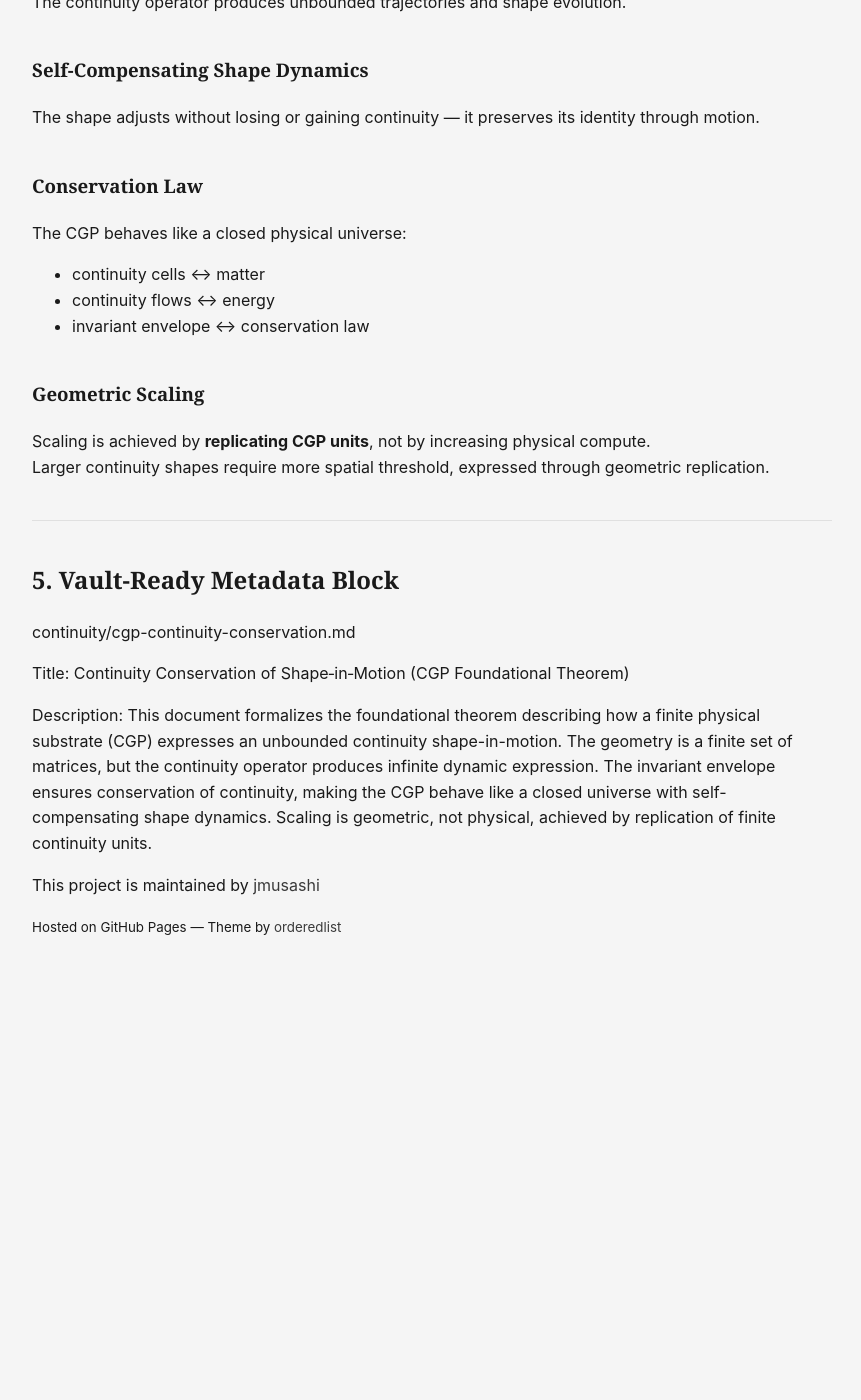
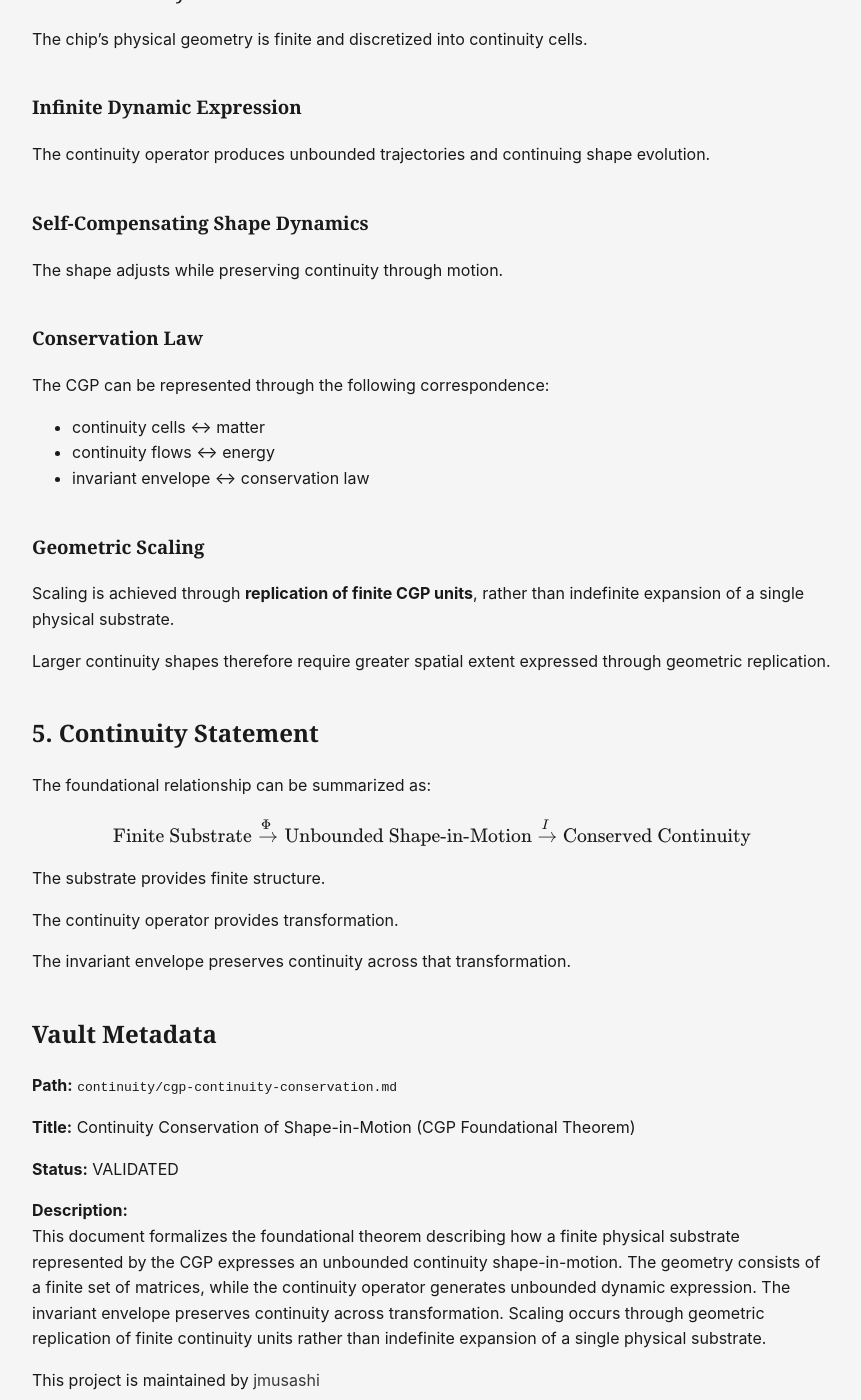
Before and after one commit to jmusashi/joel-continuity-vault, a Jekyll site: the page built from continuity/cgp-continuity-conservation.md, in a window 1280 px wide and 1400 px high, scrolled down 3747 px. Shown: the whole window, without its empty margins (208-1069 px from the left). Built offline with Jekyll 4.4.1, drawn with Linux system fonts in a browser that asks for light colours; our own code applies the rules of GitHub Pages for plain Markdown files; a script that is not in the unit is left out; before the commit the page ends 4727 px from its top, so only the background shows below that; some of the changed text lies outside the part shown.

Commit message:
Update cgp-continuity-conservation.md

```diff
--- a/continuity/cgp-continuity-conservation.md
+++ b/continuity/cgp-continuity-conservation.md
@@ -1,168 +1,217 @@
-# Continuity Conservation of Shape‑in‑Motion
-## *Foundational Theorem and CGP Supplementary Material*
-**Tags:** `Continuity Geometry` `CGP` `Invariant Envelope` `Continuity Operator` `Finite Substrate` `Shape-in-Motion`
-
+---
+title: "Continuity Conservation of Shape-in-Motion"
+subtitle: "Foundational Theorem and CGP Supplementary Material"
+type: "DCE Foundational Theorem"
+status: "VALIDATED"
+domain:
+  - "Continuity Geometry"
+  - "Continuity Geometry Processor"
+tags:
+  - DCE
+  - Continuity-Geometry
+  - CGP
+  - invariant-envelope
+  - continuity-operator
+  - finite-substrate
+  - shape-in-motion
+  - continuity-conservation
 ---
 
-## 1. Foundational Theorem: Continuity Conservation of Shape‑in‑Motion
+# Continuity Conservation of Shape-in-Motion
 
-### **Theorem (Continuity Conservation of Shape‑in‑Motion)**
-Let a continuity substrate be represented by a finite set of matrices
+## Foundational Theorem and CGP Supplementary Material
 
+## 1. Foundational Theorem: Continuity Conservation of Shape-in-Motion
 
-\[
-\mathcal{M} = \{M_1, M_2, ..., M_n\}
-\]
+### Theorem
 
+Let a continuity substrate be represented by a finite set of matrices:
+
+$$
+\mathcal{M} = \{M_1, M_2, \ldots, M_n\}
+$$
 
 where each matrix defines a continuity cell, its adjacency, and its projection operator.
 
-Let the continuity operator be
+Let the continuity operator be:
 
-
-\[
+$$
 \Phi : \mathcal{M} \rightarrow \mathcal{M}
-\]
-
+$$
 
 acting on the state vectors within each continuity cell.
 
-Let the invariant envelope be defined as
+Let the invariant envelope be defined as:
 
-
-\[
+$$
 I = \lim_{k \to \infty} \Phi^k(S_0)
-\]
-
+$$
 
 where \(S_0\) is the ground state of the substrate.
 
 **Then:**
 
-> **Even though the continuity substrate is finite, the continuity shape‑in‑motion is unbounded.
-> The substrate conserves the continuity of the shape, not the static geometry.
-> The shape evolves indefinitely while the underlying matrices remain finite.**
+> **Even though the continuity substrate is finite, the continuity shape-in-motion is unbounded.**
+>
+> **The substrate conserves the continuity of the shape, not the static geometry.**
+>
+> **The shape evolves indefinitely while the underlying matrices remain finite.**
 
----
+## 2. Proof Sketch
 
-## 2. Proof Sketch (Continuity‑Aligned)
+### Finite Substrate
 
-### **Finite Substrate**
-The matrices \(\mathcal{M}\) are finite because the physical chip is finite.
+The matrix set \(\mathcal{M}\) is finite because the physical chip is finite.
 
-### **Continuous Operator**
+### Continuous Operator
+
 The continuity operator \(\Phi\) produces continuous transformations of state vectors.
 
-### **Unbounded Trajectories**
-Repeated application of \(\Phi\) generates an unbounded trajectory space, even though the substrate is finite.
+### Unbounded Trajectories
 
-### **Invariant Conservation**
-The invariant envelope \(I\) ensures that continuity is preserved even as the shape changes.
+Repeated application of \(\Phi\) generates an unbounded trajectory space even though the substrate is finite:
 
-### **Shape‑in‑Motion**
-The geometry appears infinite because the shape evolves continuously, but the substrate itself does not grow.
+$$
+S_0
+\rightarrow
+\Phi(S_0)
+\rightarrow
+\Phi^2(S_0)
+\rightarrow
+\cdots
+$$
 
-**Thus:**
+### Invariant Conservation
 
-> **Finite substrate, infinite motion, conserved continuity.**
+The invariant envelope \(I\) ensures that continuity is preserved as the shape changes.
 
----
+### Shape-in-Motion
+
+The geometry appears unbounded because the shape evolves continuously, while the underlying substrate itself does not grow.
+
+Therefore:
+
+> **Finite substrate. Unbounded motion. Conserved continuity.**
 
 ## 3. Implications for Continuity Geometry
 
-1. **Finite Geometry:**
-   The physical substrate is discretized into continuity cells.
+### Finite Geometry
 
-2. **Infinite Expression:**
-   The continuity operator produces unbounded dynamic trajectories.
+The physical substrate is discretized into continuity cells.
 
-3. **Self‑Compensating Dynamics:**
-   The shape adjusts without losing or gaining continuity.
+### Infinite Expression
 
-4. **Conservation Law:**
-   The system behaves like a closed universe:
-   - matter ↔ continuity cells
-   - energy ↔ continuity flows
-   - conservation ↔ invariant envelope
+The continuity operator produces unbounded dynamic trajectories.
 
-5. **Scaling:**
-   Scaling is geometric, not physical.
-   Larger continuity shapes are expressed by **replicating finite CGP units**, not by expanding a single chip.
+### Self-Compensating Dynamics
 
----
+The shape adjusts without losing or gaining continuity.
+
+### Conservation Law
+
+The system behaves analogously to a closed universe:
+
+- matter ↔ continuity cells
+- energy ↔ continuity flows
+- conservation ↔ invariant envelope
+
+### Scaling
+
+Scaling is geometric rather than the physical expansion of a single substrate.
+
+Larger continuity shapes are expressed through the **replication of finite CGP units**, rather than through indefinite expansion of a single chip.
 
 # 4. CGP Supplementary Material
-## Integration into the Continuity Geometry Processor (CGP)
 
-The Continuity Geometry Processor (CGP) expresses continuity geometry through a finite set of matrices representing continuity cells, adjacency relationships, and projection operators. Although the physical substrate is finite, the continuity shape expressed by the CGP is unbounded.
+## Integration into the Continuity Geometry Processor
 
----
+The Continuity Geometry Processor (CGP) expresses continuity geometry through a finite set of matrices representing continuity cells, adjacency relationships, and projection operators.
+
+Although the physical substrate is finite, the continuity shape expressed by the CGP is dynamically unbounded.
 
 ## 4.1 Theorem Integration
 
-### **Continuity Conservation of Shape‑in‑Motion (CGP Context)**
-A CGP chip contains a finite set of continuity matrices
+### Continuity Conservation of Shape-in-Motion in the CGP Context
 
+A CGP chip contains a finite set of continuity matrices:
 
-\[
-\mathcal{M} = \{M_1, M_2, ..., M_n\}
-\]
+$$
+\mathcal{M} = \{M_1, M_2, \ldots, M_n\}
+$$
 
+and a continuity operator:
 
-and a continuity operator
+$$
+\Phi : \mathcal{M} \rightarrow \mathcal{M}
+$$
 
+The invariant envelope:
 
-\[
-\Phi : \mathcal{M} \rightarrow \mathcal{M}.
-\]
+$$
+I = \lim_{k \to \infty} \Phi^k(S_0)
+$$
 
+ensures that continuity of the shape is preserved even as its manifestation evolves.
 
+Therefore:
 
-The invariant envelope
-
-
-\[
-I = \lim_{k \to \infty} \Phi^k(S_0)
-\]
-
-
-ensures that the continuity of the shape is preserved even as the shape evolves.
-
-**Therefore:**
-
-> **The CGP conserves continuity of the shape‑in‑motion.
-> The substrate is finite, but the continuity shape is dynamically unbounded.**
-
----
+> **The CGP conserves continuity of the shape-in-motion.**
+>
+> **The substrate is finite, while the continuity shape is dynamically unbounded.**
 
 ## 4.2 Architectural Implications for CGP
 
-### **Finite Geometry**
-The chip’s physical geometry is finite and discretized into continuity cells.
+### Finite Geometry
 
-### **Infinite Dynamic Expression**
-The continuity operator produces unbounded trajectories and shape evolution.
+The chip's physical geometry is finite and discretized into continuity cells.
 
-### **Self‑Compensating Shape Dynamics**
-The shape adjusts without losing or gaining continuity — it preserves its identity through motion.
+### Infinite Dynamic Expression
 
-### **Conservation Law**
-The CGP behaves like a closed physical universe:
+The continuity operator produces unbounded trajectories and continuing shape evolution.
+
+### Self-Compensating Shape Dynamics
+
+The shape adjusts while preserving continuity through motion.
+
+### Conservation Law
+
+The CGP can be represented through the following correspondence:
+
 - continuity cells ↔ matter
 - continuity flows ↔ energy
 - invariant envelope ↔ conservation law
 
-### **Geometric Scaling**
-Scaling is achieved by **replicating CGP units**, not by increasing physical compute.
-Larger continuity shapes require more spatial threshold, expressed through geometric replication.
+### Geometric Scaling
 
----
+Scaling is achieved through **replication of finite CGP units**, rather than indefinite expansion of a single physical substrate.
 
-# 5. Vault‑Ready Metadata Block
+Larger continuity shapes therefore require greater spatial extent expressed through geometric replication.
 
-continuity/cgp-continuity-conservation.md
+## 5. Continuity Statement
 
-Title: Continuity Conservation of Shape‑in‑Motion (CGP Foundational Theorem)
+The foundational relationship can be summarized as:
 
-Description:
-This document formalizes the foundational theorem describing how a finite physical substrate (CGP) expresses an unbounded continuity shape-in-motion. The geometry is a finite set of matrices, but the continuity operator produces infinite dynamic expression. The invariant envelope ensures conservation of continuity, making the CGP behave like a closed universe with self-compensating shape dynamics. Scaling is geometric, not physical, achieved by replication of finite continuity units.
+$$
+\text{Finite Substrate}
+\xrightarrow{\Phi}
+\text{Unbounded Shape-in-Motion}
+\xrightarrow{I}
+\text{Conserved Continuity}
+$$
+
+The substrate provides finite structure.
+
+The continuity operator provides transformation.
+
+The invariant envelope preserves continuity across that transformation.
+
+## Vault Metadata
+
+**Path:** `continuity/cgp-continuity-conservation.md`
+
+**Title:** Continuity Conservation of Shape-in-Motion (CGP Foundational Theorem)
+
+**Status:** VALIDATED
+
+**Description:**
+This document formalizes the foundational theorem describing how a finite physical substrate represented by the CGP expresses an unbounded continuity shape-in-motion. The geometry consists of a finite set of matrices, while the continuity operator generates unbounded dynamic expression. The invariant envelope preserves continuity across transformation. Scaling occurs through geometric replication of finite continuity units rather than indefinite expansion of a single physical substrate.
```
